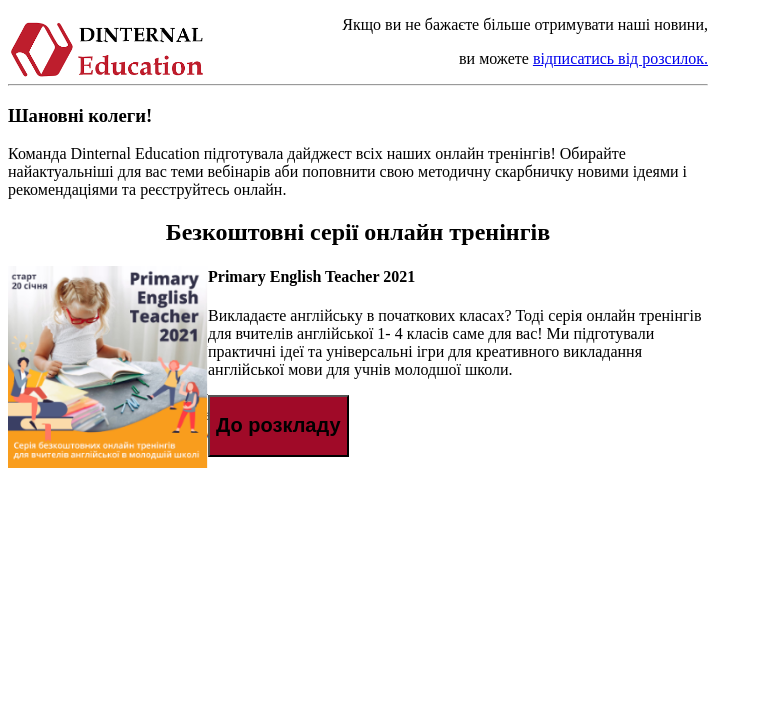
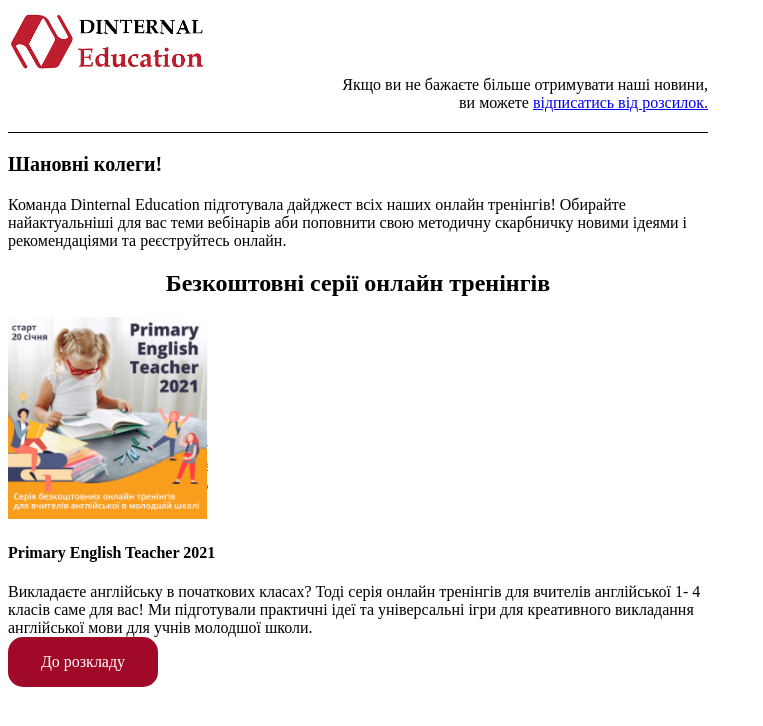
Before and after one commit to Mary-cyber-prog/email_layuot, a plain HTML site: page index.html in a window 1280 px wide. Shown: the whole page, without its empty margins (0-763 px from the left). Drawn offline with Linux system fonts and the light colour scheme.

Commit message:
refactored code | moved css to separaed file

```diff
--- a/css/style.css
+++ b/css/style.css
@@ -1,6 +1,38 @@
-button{
-    background: rgb(160, 10, 40);
-}
-.sq {width: 700px;
+.wrapper {
+    width: 700px;
     height: 700px;
 }
+
+.header {
+    text-align: center;
+}
+
+.leftpic {
+    width: 200px;
+}
+.subscription {
+    text-align: right;
+}
+.top-header {
+    padding-bottom: 20px;
+    border-bottom: 1px solid black;
+}
+.header-3 {
+    font-weight: bold;
+    /* font-style: italic; */
+    font-size: 20px;
+}
+.time-table {
+    background: rgb(160, 10, 40);
+    color: white;
+    display: block;
+    width: 150px;
+    height: 50px;
+    text-decoration: none;
+
+    line-height: 50px;
+    text-align: center;
+    /* зробити через display: flex; */
+
+    border-radius: 15px;
+}
--- a/index.html
+++ b/index.html
@@ -1,34 +1,70 @@
 <!DOCTYPE html>
 <html lang="en">
+
 <head>
   <meta charset="UTF-8">
   <meta http-equiv="X-UA-Compatible" content="IE=edge">
   <meta name="viewport" content="width=device-width, initial-scale=1.0">
   <title>Poexali</title>
-    <style>
-        .leftpic {
-         float: left; /* Выравнивание по левому краю */
-         margin: 100 100 200px 200px; /* Отступы вокруг фотографии */
-        }
-       </style>
   <link rel="stylesheet" href="css/style.css">
 </head>
+
 <body>
-  <div class="sq"> <p><img src="dinternal.png" alt="" width="200" class="leftpic"> <div align="right">Якщо ви не бажаєте більше отримувати наші новини,
-    <p>ви можете <a href="https://link.freshmail.mx/r/u6vc2gdkua/5iovchh1y9">відписатись від розсилок.</a>
-   </p></div>  </p>
-  <hr>
-  <h3>
-    Шановні колеги!</h3>
-    <p>Команда Dinternal Education підготувала дайджест всіх наших онлайн тренінгів!
-        Обирайте найактуальніші для вас теми вебінарів аби поповнити свою методичну скарбничку новими ідеями і рекомендаціями та реєструйтесь онлайн.</p>
-    <div align="center"><h2>Безкоштовні серії онлайн тренінгів</h2></div>
-    <p><img src="child.png" alt="" width="200" class="leftpic"> <h4>Primary English Teacher 2021</h4>
+  <div class="wrapper">
+    <div class="top-header">
+      <img src="dinternal.png" alt="Dinternal logo" class="leftpic" />
+      <div class="subscription">
+        Якщо ви не бажаєте більше отримувати наші новини,
+        <div>
+          ви можете
+          <a href="https://link.freshmail.mx/r/u6vc2gdkua/5iovchh1y9">відписатись від розсилок.</a>
+        </div>
+      </div>
+    </div>
+
+    <div>
+      <h3 class="header-3">
+        Шановні колеги!
+      </h3>
+      <p>
+        Команда Dinternal Education підготувала дайджест всіх наших онлайн тренінгів!
+        Обирайте найактуальніші для вас теми вебінарів аби поповнити свою методичну
+        скарбничку новими ідеями і
+        рекомендаціями та реєструйтесь онлайн.
+      </p>
+    </div>
+
+    <div>
+      <h2 class="header">
+        Безкоштовні серії онлайн тренінгів
+      </h2>
+      <div>
+        <div>
+          <img src="child.png" alt="" class="leftpic">
+        </div>
+        <div>
+          <h4>
+            Primary English Teacher 2021
+          </h4>
+
+          <span>
             Викладаєте англійську в початкових класах?
             Тоді серія онлайн тренінгів для вчителів англійської 1- 4 класів саме для вас!
-        Ми підготували практичні ідеї та універсальні ігри для креативного викладання англійської мови для учнів молодшої школи.  </p>
-<button><a href="http://english.dinternal.education/young-learners?utm_source=mail&utm_medium=email&utm_campaign=digest_12.02#rec260166819"></a> <h2>До розкладу</h2></button></button>
+            Ми підготували практичні ідеї та універсальні ігри для креативного викладання англійської мови для учнів молодшої
+            школи.
+          </span>
+
+          <a
+            class="time-table"
+            href="http://english.dinternal.education/young-learners?utm_source=mail&utm_medium=email&utm_campaign=digest_12.02#rec260166819"
+          >
+            До розкладу
+          </a>
+        </div>
+      </div>
+    </div>
   </div>
 
 </body>
+
 </html>
```
Lines whose indentation alone changed are shown as unchanged.
